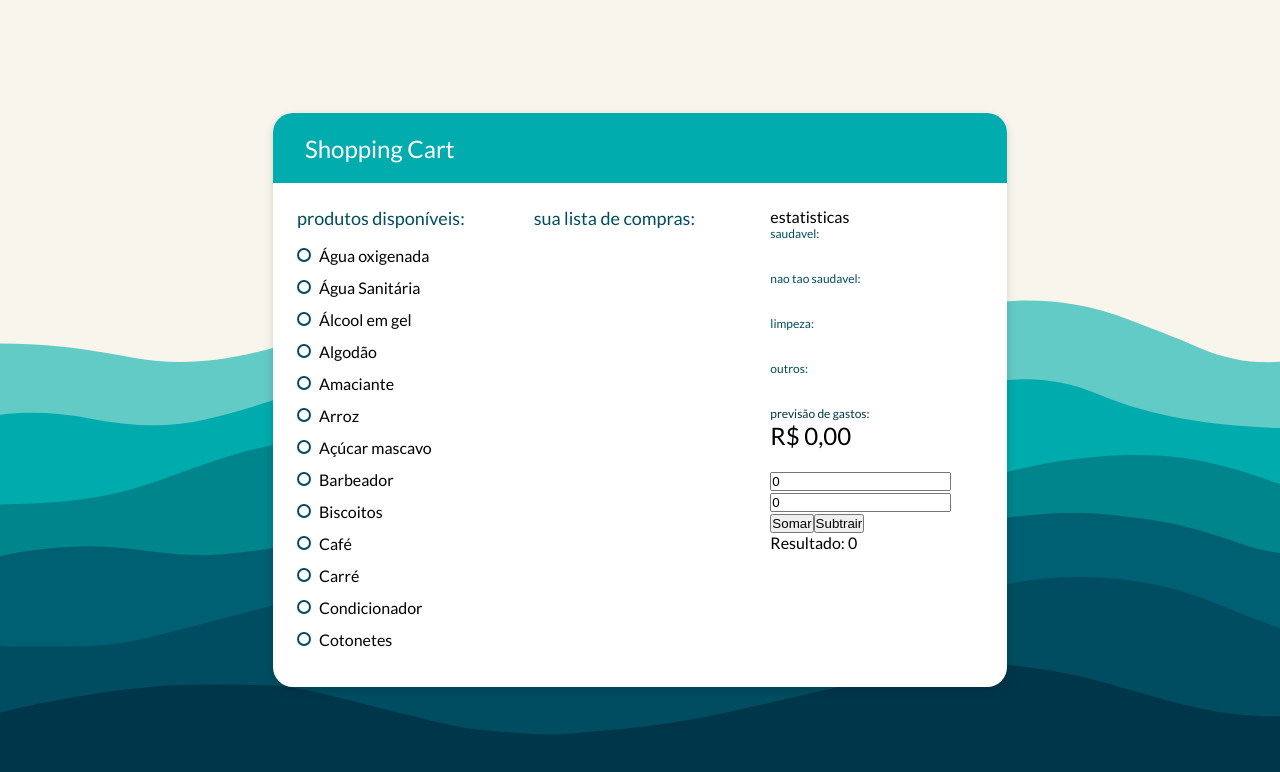
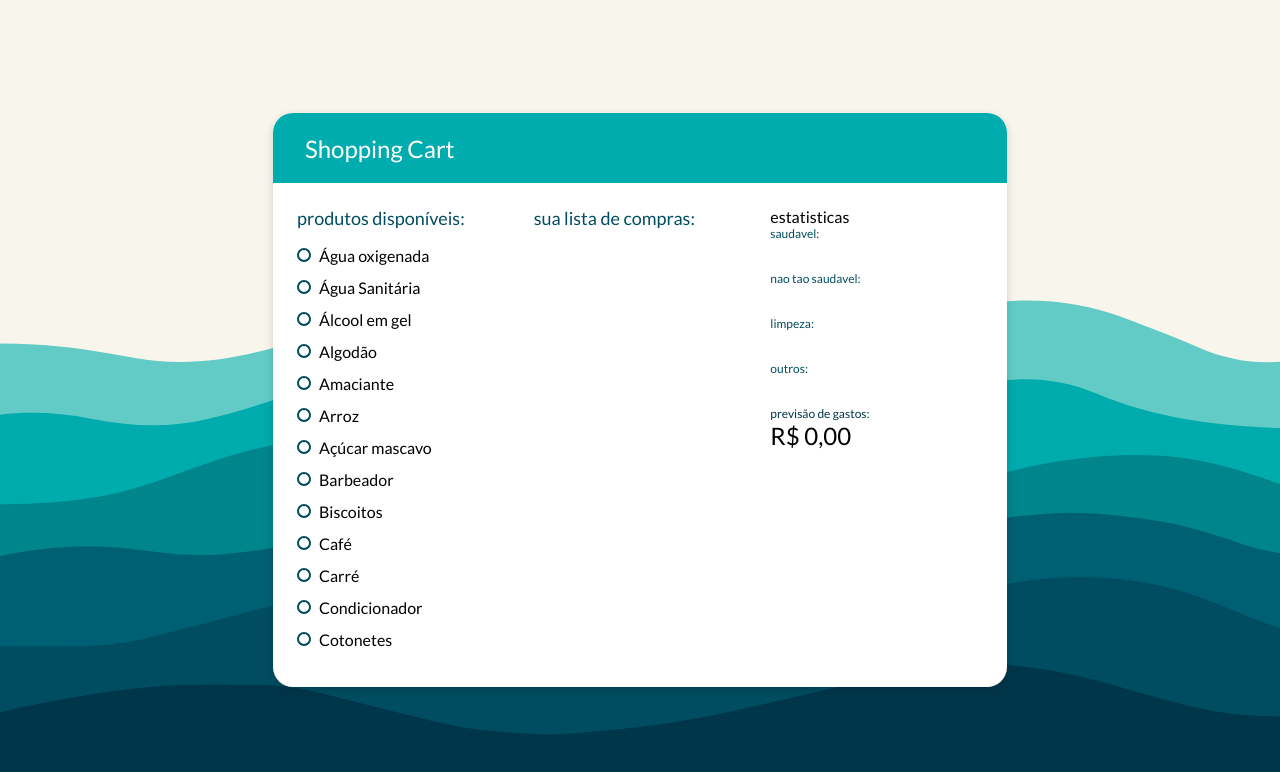
Before and after one commit to danielVFS/react-redux-shopping-cart, a React (Create React App) app: page / in a window 1280 px wide. Shown: the top 772 px of the page. Built offline with nearby package versions, Linux system fonts and the light colour scheme.

Commit message:
chore: not show calculator component

```diff
--- a/src/components/App/App.jsx
+++ b/src/components/App/App.jsx
@@ -114,7 +114,7 @@ function App() {
                   })}
                 </div>
 
-                <Calculator />
+                {/* <Calculator /> */}
               </div>
             </div>
           }
```
